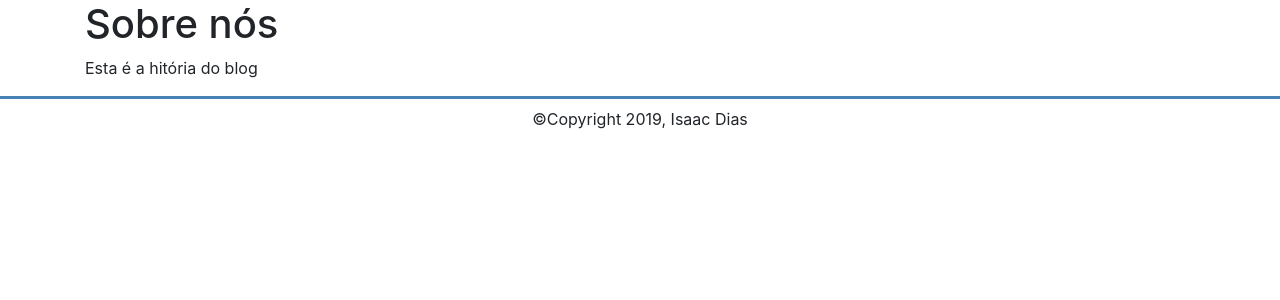
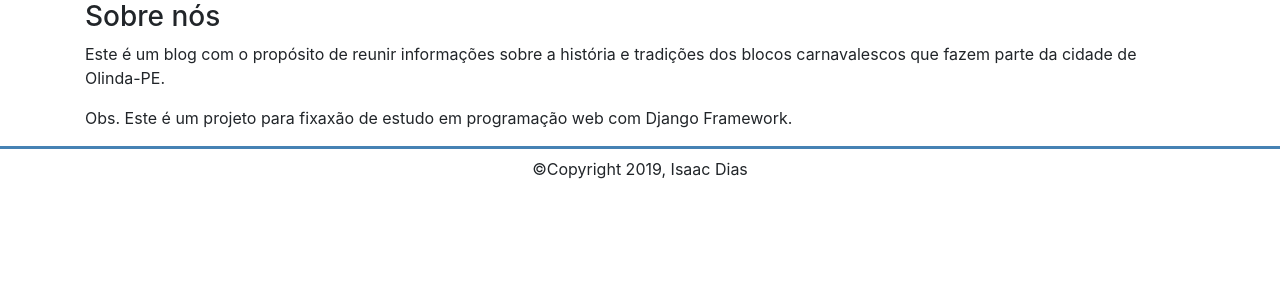
Before and after one commit to isaacdias/-blog, a Django app: page /sobre-nos/ in a window 1280 px wide. Shown: the part 56-356 px from the top of the page. Run offline with Django 3.2, Linux system fonts and the light colour scheme; some libraries are stand-ins or nearby versions.

Commit message:
alteração do texto no about-us

```diff
--- a/myproject/blog/templates/blog/about_us.html
+++ b/myproject/blog/templates/blog/about_us.html
@@ -3,8 +3,14 @@
 {% block title %} Sobre nos {% endblock %}
 
 {% block content %}
-    <div class='container'>
-        <h1>Sobre nós </h1>
-        <p> Esta é a hitória do blog </p>
+<div class='container '>
+    <div class="titulo-about-us">
+        <h3>Sobre nós </h3>
     </div>
+    <div class="text-about-us">
+        <p> Este é um blog com o propósito de reunir informações sobre a história e tradições dos
+            blocos carnavalescos que fazem parte da cidade de Olinda-PE. </p>
+        <p> Obs. Este é um projeto para fixaxão de estudo em programação web com Django Framework.</p>
+    </div>
+</div>
 {% endblock %}
```
